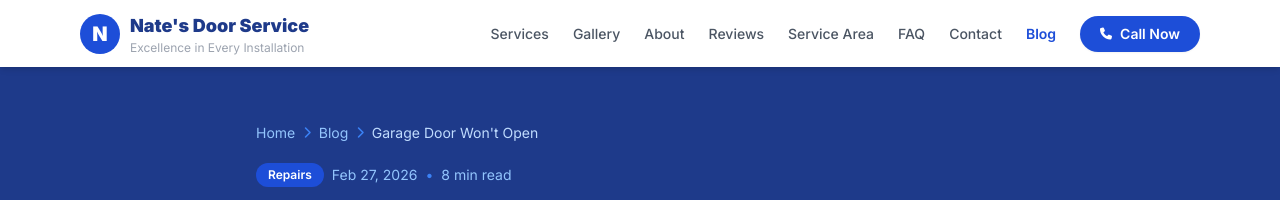
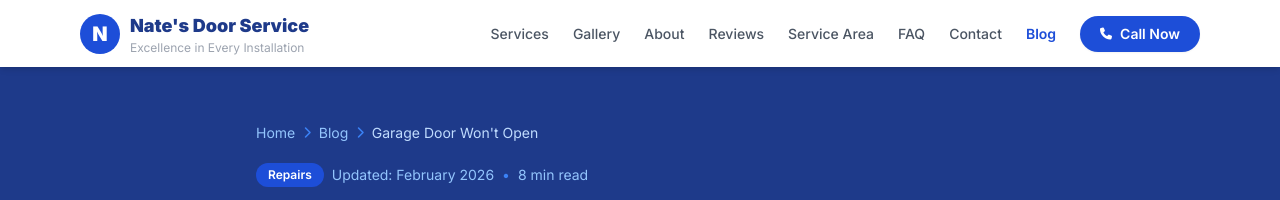
Before and after one commit to degardonia/nates-door-service, a website: page blog/garage-door-wont-open/index.html in a window 1280 px wide. Shown: the top 200 px of the page. Drawn offline with nearby package versions, Linux system fonts and the light colour scheme.

Commit message:
Use dated Updated label with machine-readable time element on blog post
Made-with: Cursor

```diff
--- a/blog/garage-door-wont-open/index.html
+++ b/blog/garage-door-wont-open/index.html
@@ -203,7 +203,9 @@
 
     <div class="flex items-center gap-2 mb-4">
       <span class="bg-brand text-white text-xs font-semibold px-3 py-1 rounded-full">Repairs</span>
-      <span class="text-blue-300 text-sm">Feb 27, 2026</span>
+      <span class="text-blue-300 text-sm">
+        <time datetime="2026-02-27">Updated: February 2026</time>
+      </span>
       <span class="text-blue-500 text-sm">&bull;</span>
       <span class="text-blue-300 text-sm">8 min read</span>
     </div>
```
